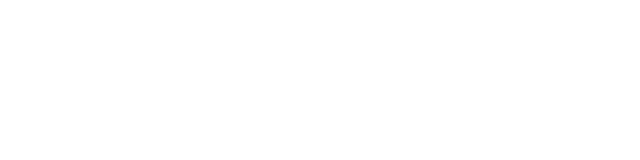
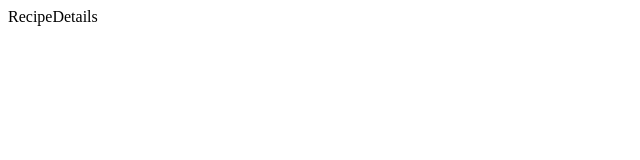
Before and after one commit to spike0161/frontend_cookbook, a React (Create React App) app: page /recipes/1 in a window 1280 px wide. Shown: the top 160 px of the page, without its empty margins (0-640 px from the left). Built offline with nearby package versions, Linux system fonts and the light colour scheme.

Commit message:
Added path to individual recipe show page

```diff
--- a/src/App.js
+++ b/src/App.js
@@ -1,6 +1,7 @@
 import React from "react";
 import { BrowserRouter, Route } from "react-router-dom";
 import RecipeContainer from "./components/RecipeContainer";
+import RecipeDetails from './components/RecipeDetails'
 import Login from "./components/login";
 
 class App extends React.Component {
@@ -11,8 +12,9 @@
       <div>
         <BrowserRouter>
           <Route exact path="/" component={Login} />
-          <Route exact path="/allrecipes" component={RecipeContainer} />
-        </BrowserRouter>
+          <Route exact path="/recipes" component={RecipeContainer} />
+          <Route exact path="/recipes/:id" component={RecipeDetails}/>
+          </BrowserRouter>
       </div>
     );
   }
--- /dev/null
+++ b/src/components/RecipeDetails.js
@@ -0,0 +1,14 @@
+import React from 'react'
+
+class RecipeDetails extends React.Component {
+  render(){
+    return(
+      <div>
+      RecipeDetails
+      </div>
+    )
+  }
+
+}
+
+export default RecipeDetails
```
